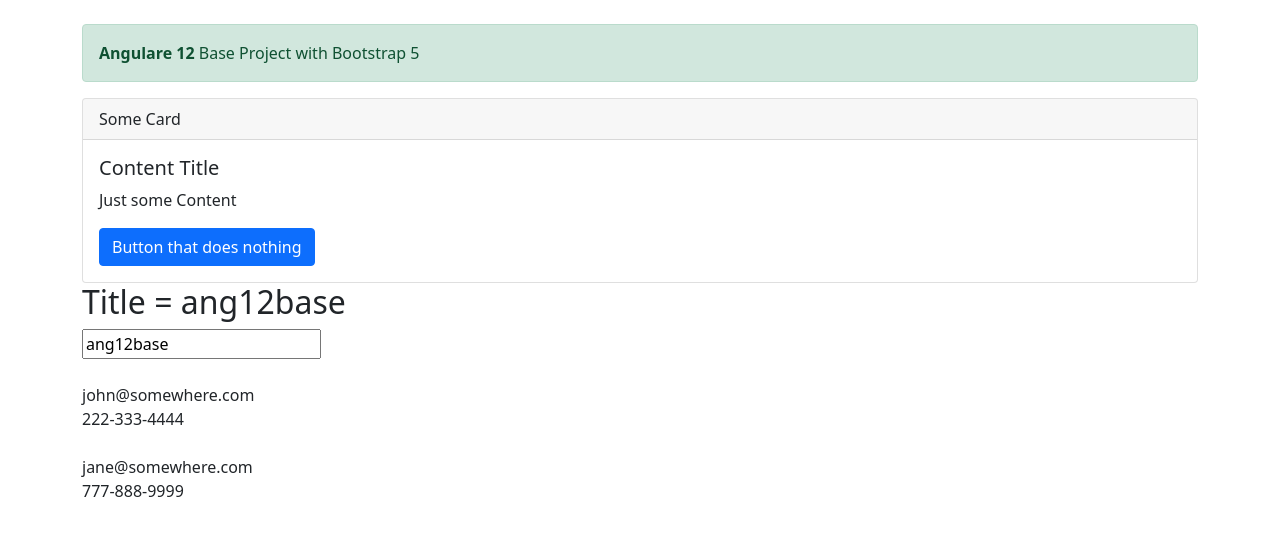
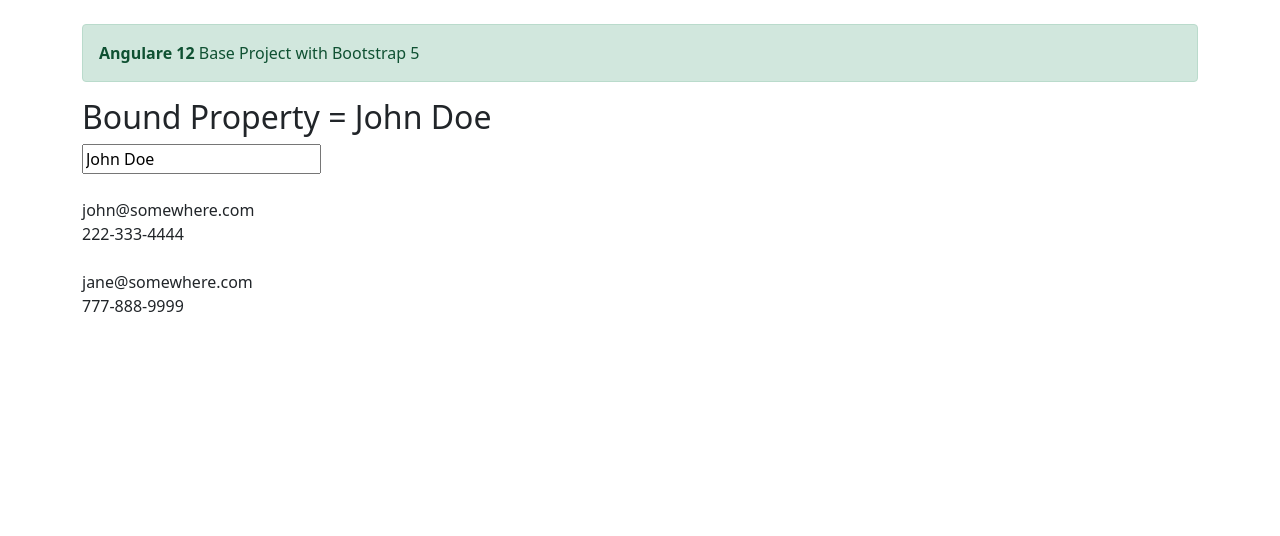
Before and after one commit to BlueRoseStory/ang12base, an Angular app: page / in a window 1280 px wide. Shown: the top 536 px of the page. Built offline with nearby package versions, Linux system fonts and the light colour scheme.

Commit message:
2 files modified

```diff
--- a/src/app/app.component.html
+++ b/src/app/app.component.html
@@ -4,30 +4,27 @@
     <b>Angulare 12</b> Base Project with Bootstrap 5
   </div>
 
-  <div class="card">
-    <div class="card-header">
-      Some Card
-    </div>
-    <div class="card-body">
-      <h5 class="card-title">Content Title</h5>
-      <p class="card-text">Just some Content</p>
-      <a href="#" class="btn btn-primary">Button that does nothing</a>
-    </div>
-  </div>
-<h2>Title = {{title}}</h2>
-<input type="text" [(ngModel)]="title" >
+  <h2>Bound Property = {{ user1 }}</h2>
+  <input type="text" [(ngModel)]="user1" />
   <br />
   <br />
-  <user-card [name]="title" [token]="token" avatar="https://randomuser.me/api/portraits/men/1.jpg"
-  someOtherProperty="valueOne">
+  <user-card
+    [name]="user1"
+    [token]="token"
+    avatar="https://randomuser.me/api/portraits/men/9.jpg"
+    someOtherProperty="valueOne"
+  >
     <div slot="email">john@somewhere.com</div>
     <div slot="phone">222-333-4444</div>
   </user-card>
   <br />
-<user-card [name]="user2" [token]="token" avatar="https://randomuser.me/api/portraits/women/1.jpg"
-someOtherProperty="valueTwo">
+  <user-card
+    [name]="user2"
+    [token]="token"
+    avatar="https://randomuser.me/api/portraits/women/2.jpg"
+    someOtherProperty="valueTwo"
+  >
     <div slot="email">jane@somewhere.com</div>
     <div slot="phone">777-888-9999</div>
   </user-card>
-
 </div>
--- a/src/app/app.component.ts
+++ b/src/app/app.component.ts
@@ -6,7 +6,7 @@ import { Component } from '@angular/core';
   styleUrls: ['./app.component.scss'],
 })
 export class AppComponent {
-  title = 'ang12base';
+  user1 = 'John Doe';
   user2 = 'Jane Doe';
   token =
     'eyJhbGciOiJIUzI1NiIsInR5cCI6IkpXVCJ9.eyJzdWIiOiIxMjM0NTY3ODkwIiwibmFtZSI6IkpvaG4gRG9lIiwiaWF0IjoxNTE2MjM5MDIyfQ.SflKxwRJSMeKKF2QT4fwpMeJf36POk6yJV_adQssw5c';
```
Lines whose indentation alone changed are shown as unchanged.
